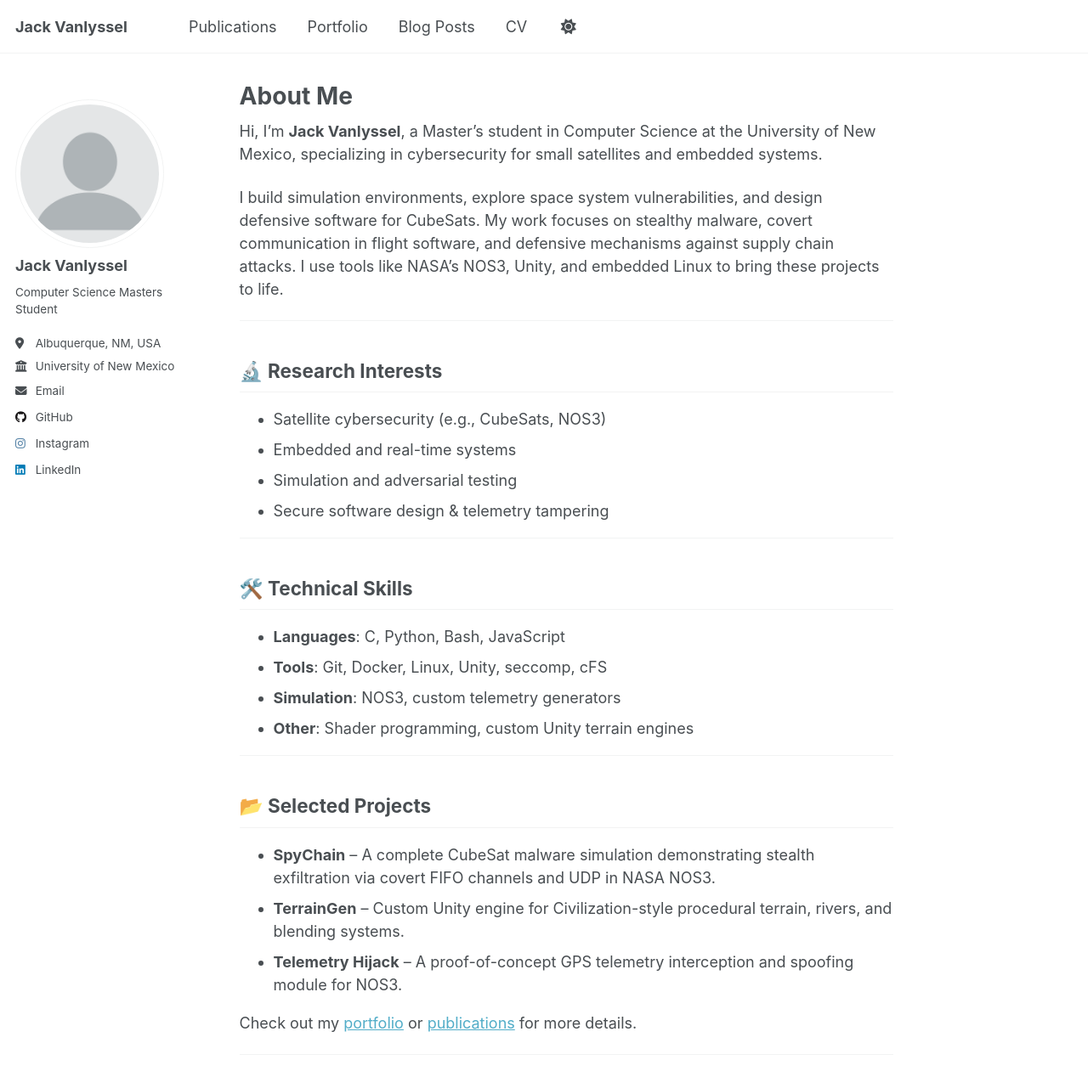
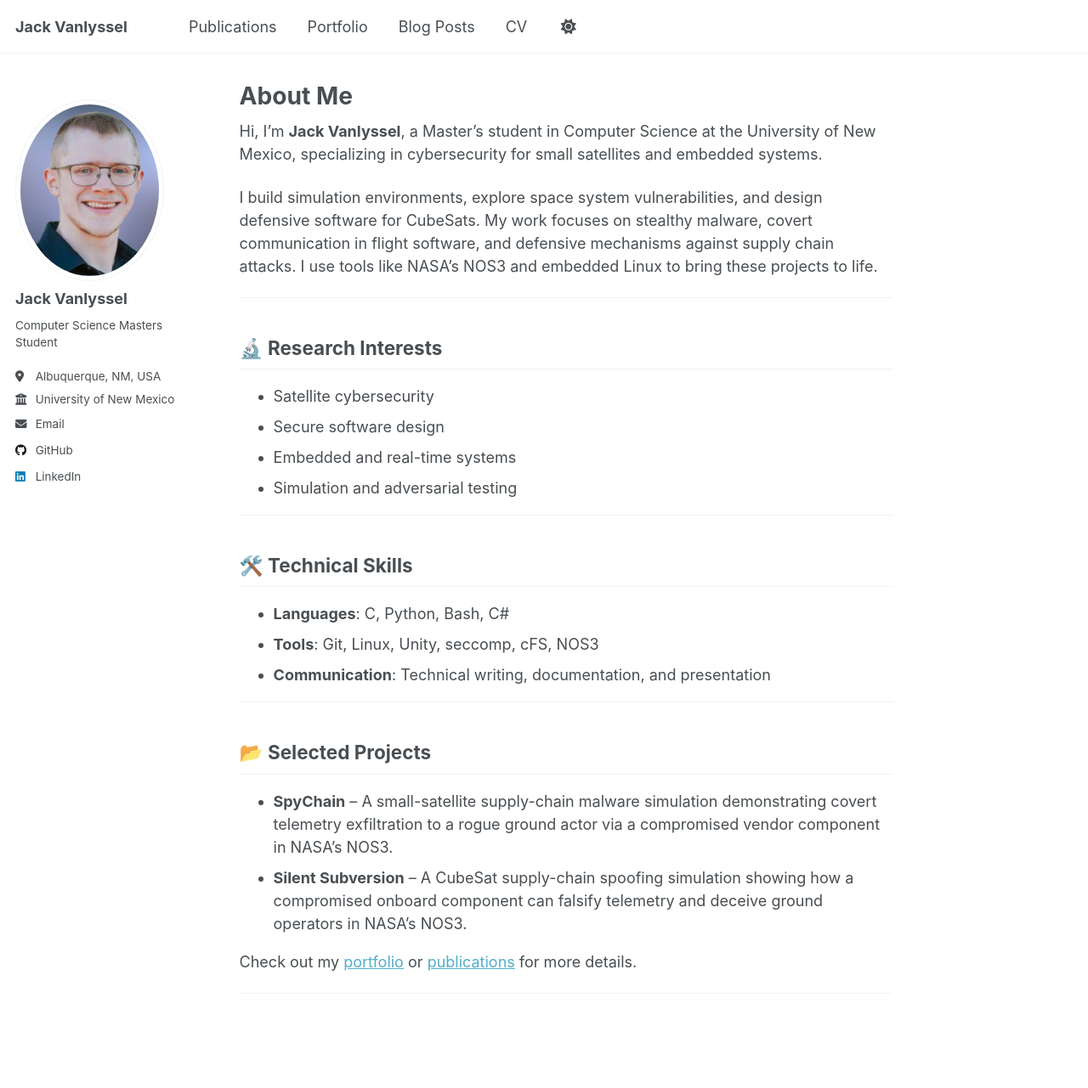
Before and after one commit to jcvanly/jcvanly.github.io, a Jekyll site: the page built from _pages/about.md, in a window 1280 px wide and 1400 px high. Shown: the top 1281 px of the window at 85% size. Built offline with Jekyll 4.4.1, drawn with Linux system fonts in a browser that asks for light colours; a script that is not in the unit is left out.

Commit message:
working on stuff

```diff
--- a/_config.yml
+++ b/_config.yml
@@ -22,14 +22,14 @@ repository               : "jcvanly/jcvanly.github.io"
 #               Additional customization can be done by editing /_includes/author-profile.html
 author:
   # Biographic information
-  avatar           : "profile.png"
+  avatar           : "jack.jpg" # filename of avatar image placed in /images/, e.g. "avatar.png"
   name             : "Jack Vanlyssel" # Name of the author
   pronouns         : # example: "she/her"
   bio              : "Computer Science Masters Student"
   location         : "Albuquerque, NM, USA"
   employer         : "University of New Mexico"
   uri              : # URL
-  email            : "jackvanlyssel@gmail.com"
+  email            : "jvanlyssel@unm.edu"
 
   # Academic websites
   academia         : # URL
@@ -59,7 +59,7 @@ author:
   goodreads        : # Username
   google_plus      : # Username
   keybase          : # Username
-  instagram        : "jack.vanlyssel"
+  instagram        : # Username
   lastfm           : # Username
   linkedin         : "jack-vanlyssel"
   mastodon         : # URL
--- a/_pages/about.md
+++ b/_pages/about.md
@@ -6,33 +6,31 @@ author_profile: true
 
 Hi, I’m **Jack Vanlyssel**, a Master’s student in Computer Science at the University of New Mexico, specializing in cybersecurity for small satellites and embedded systems.
 
-I build simulation environments, explore space system vulnerabilities, and design defensive software for CubeSats. My work focuses on stealthy malware, covert communication in flight software, and defensive mechanisms against supply chain attacks. I use tools like NASA’s NOS3, Unity, and embedded Linux to bring these projects to life.
+I build simulation environments, explore space system vulnerabilities, and design defensive software for CubeSats. My work focuses on stealthy malware, covert communication in flight software, and defensive mechanisms against supply chain attacks. I use tools like NASA’s NOS3 and embedded Linux to bring these projects to life.
 
 ---
 
 ## 🔬 Research Interests
 
-- Satellite cybersecurity (e.g., CubeSats, NOS3)
+- Satellite cybersecurity
+- Secure software design
 - Embedded and real-time systems
 - Simulation and adversarial testing
-- Secure software design & telemetry tampering
 
 ---
 
 ## 🛠️ Technical Skills
 
-- **Languages**: C, Python, Bash, JavaScript
-- **Tools**: Git, Docker, Linux, Unity, seccomp, cFS
-- **Simulation**: NOS3, custom telemetry generators
-- **Other**: Shader programming, custom Unity terrain engines
+- **Languages**: C, Python, Bash, C#
+- **Tools**: Git, Linux, Unity, seccomp, cFS, NOS3
+- **Communication**: Technical writing, documentation, and presentation
 
 ---
 
 ## 📂 Selected Projects
 
-- **SpyChain** – A complete CubeSat malware simulation demonstrating stealth exfiltration via covert FIFO channels and UDP in NASA NOS3.
-- **TerrainGen** – Custom Unity engine for Civilization-style procedural terrain, rivers, and blending systems.
-- **Telemetry Hijack** – A proof-of-concept GPS telemetry interception and spoofing module for NOS3.
+- **SpyChain** – A small-satellite supply-chain malware simulation demonstrating covert telemetry exfiltration to a rogue ground actor via a compromised vendor component in NASA’s NOS3.
+- **Silent Subversion** – A CubeSat supply-chain spoofing simulation showing how a compromised onboard component can falsify telemetry and deceive ground operators in NASA’s NOS3.
 
 Check out my [portfolio](/portfolio) or [publications](/publications) for more details.
 
```
Also changed, not shown: images/Jack.jpg (added).
